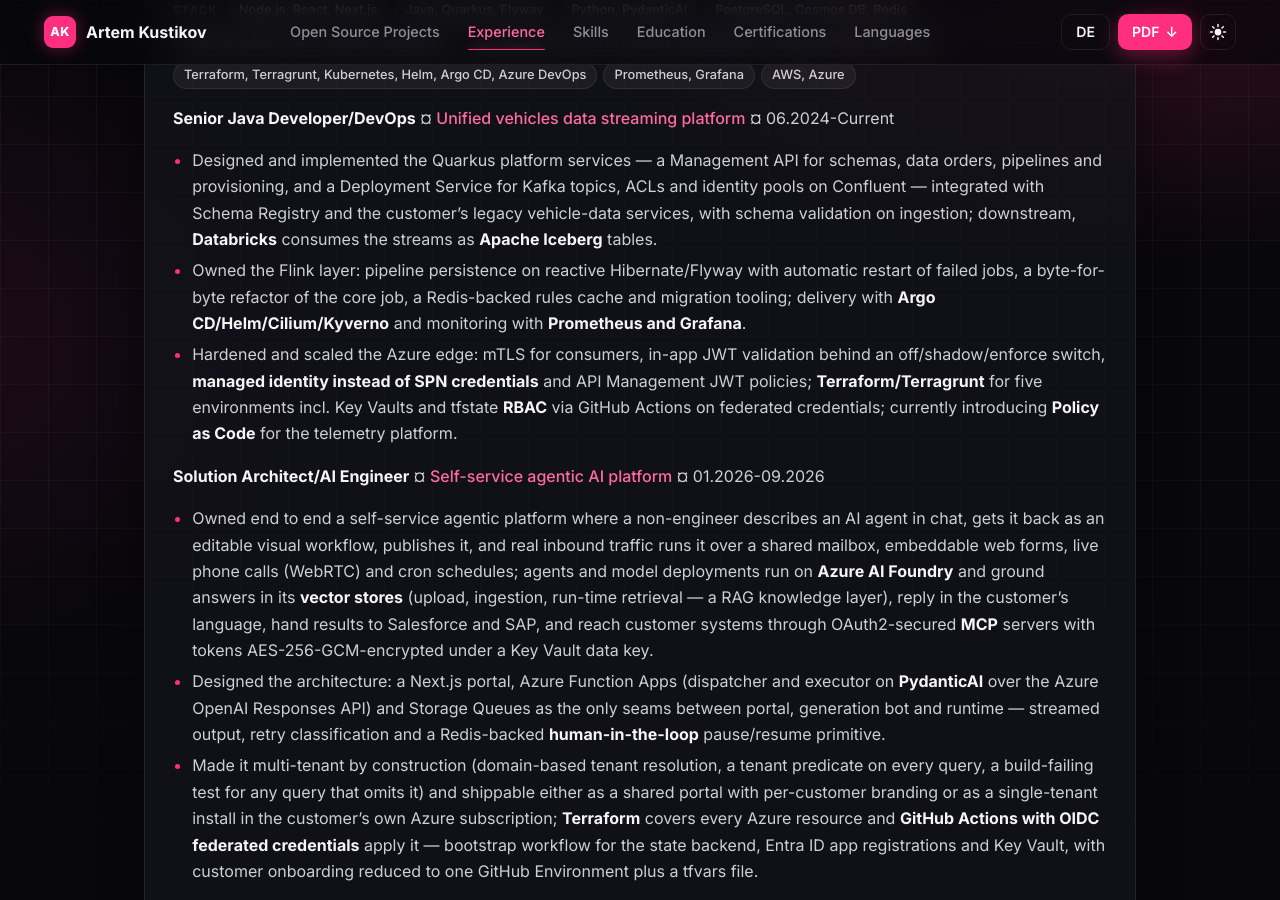
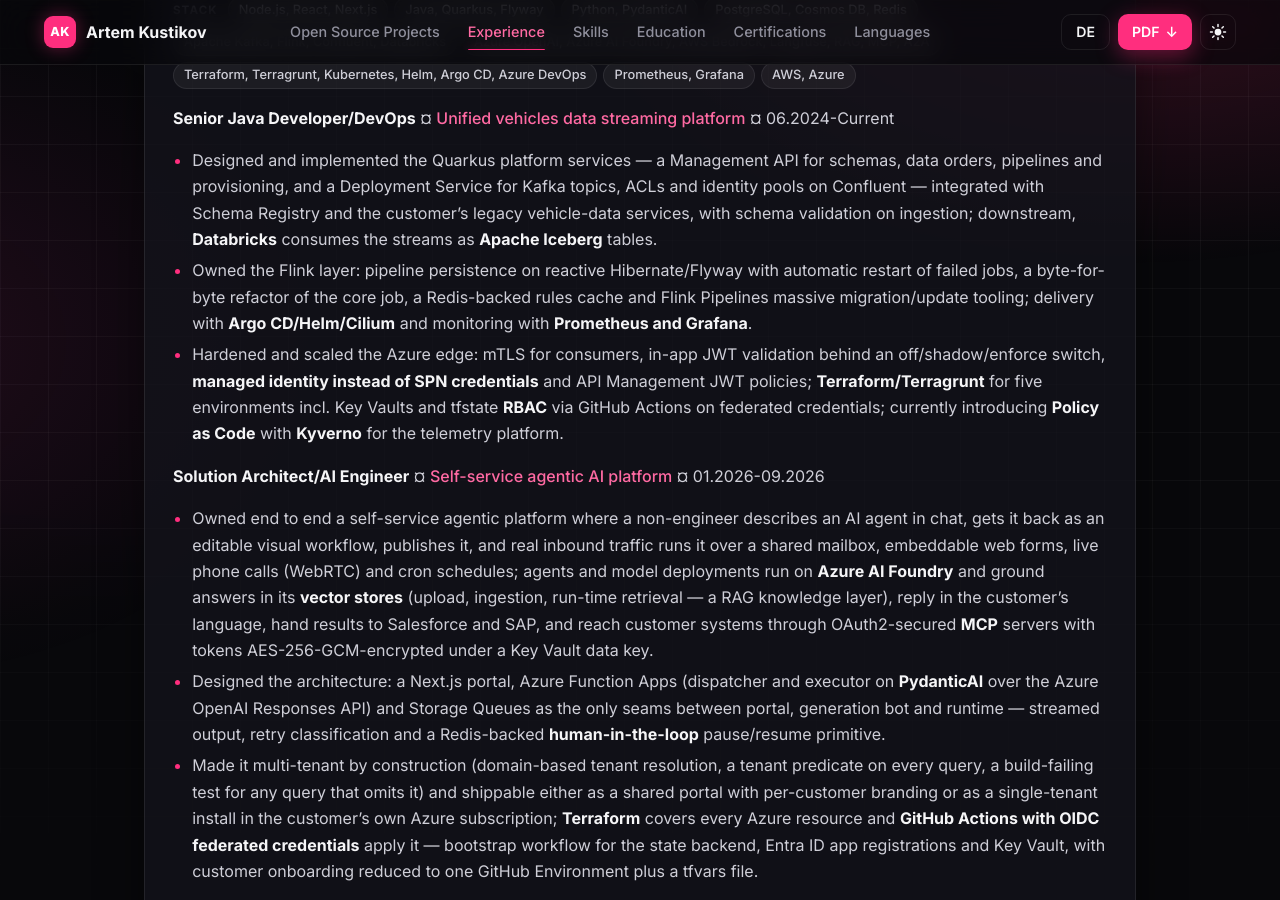
Before and after one commit to artiz/artiz.github.io, a Jekyll site: the page built from README.md, in a window 1280 px wide and 900 px high, scrolled down 1411 px. Built offline with Jekyll 4.4.1, drawn with Linux system fonts in a browser that asks for light colours; our own code applies the rules of GitHub Pages for plain Markdown files.

Commit message:
cv: Policy as Code with Kyverno, Flink pipelines migration tooling wording
Name Kyverno as the Policy as Code engine for the telemetry platform and
drop it from the delivery tool list so it appears once. Describe the
migration tooling as "Flink Pipelines massive migration/update tooling"
in all three versions. Both PDFs stay at three pages.

Co-Authored-By: Claude Opus 5.5 <noreply@anthropic.com>
Claude-Session: https://claude.ai/code/session_013aFv84CjuUQqg1PbHJ5fBf

```diff
--- a/README.md
+++ b/README.md
@@ -45,8 +45,8 @@ Principal consultant and hands-on software architect with 15+ years of experienc
 **Senior Java Developer/DevOps** ¤ *Unified vehicles data streaming platform* ¤ 06.2024-Current
 
 * Designed and implemented the Quarkus platform services — a Management API for schemas, data orders, pipelines and provisioning, and a Deployment Service for Kafka topics, ACLs and identity pools on Confluent — integrated with Schema Registry and the customer's legacy vehicle-data services, with schema validation on ingestion; downstream, **Databricks** consumes the streams as **Apache Iceberg** tables.
-* Owned the Flink layer: pipeline persistence on reactive Hibernate/Flyway with automatic restart of failed jobs, a byte-for-byte refactor of the core job, a Redis-backed rules cache and migration tooling; delivery with **Argo CD/Helm/Cilium/Kyverno** and monitoring with **Prometheus and Grafana**.
-* Hardened and scaled the Azure edge: mTLS for consumers, in-app JWT validation behind an off/shadow/enforce switch, **managed identity instead of SPN credentials** and API Management JWT policies; **Terraform/Terragrunt** for five environments incl. Key Vaults and tfstate **RBAC** via GitHub Actions on federated credentials; currently introducing **Policy as Code** for the telemetry platform.
+* Owned the Flink layer: pipeline persistence on reactive Hibernate/Flyway with automatic restart of failed jobs, a byte-for-byte refactor of the core job, a Redis-backed rules cache and Flink Pipelines massive migration/update tooling; delivery with **Argo CD/Helm/Cilium** and monitoring with **Prometheus and Grafana**.
+* Hardened and scaled the Azure edge: mTLS for consumers, in-app JWT validation behind an off/shadow/enforce switch, **managed identity instead of SPN credentials** and API Management JWT policies; **Terraform/Terragrunt** for five environments incl. Key Vaults and tfstate **RBAC** via GitHub Actions on federated credentials; currently introducing **Policy as Code** with **Kyverno** for the telemetry platform.
 
 **Solution Architect/AI Engineer** ¤ *Self-service agentic AI platform* ¤ 01.2026-09.2026
 
```
Also changed, not shown: FullExperience.md (+2 -2 lines), GermanVersion.md (+2 -2 lines), 2 other files.
